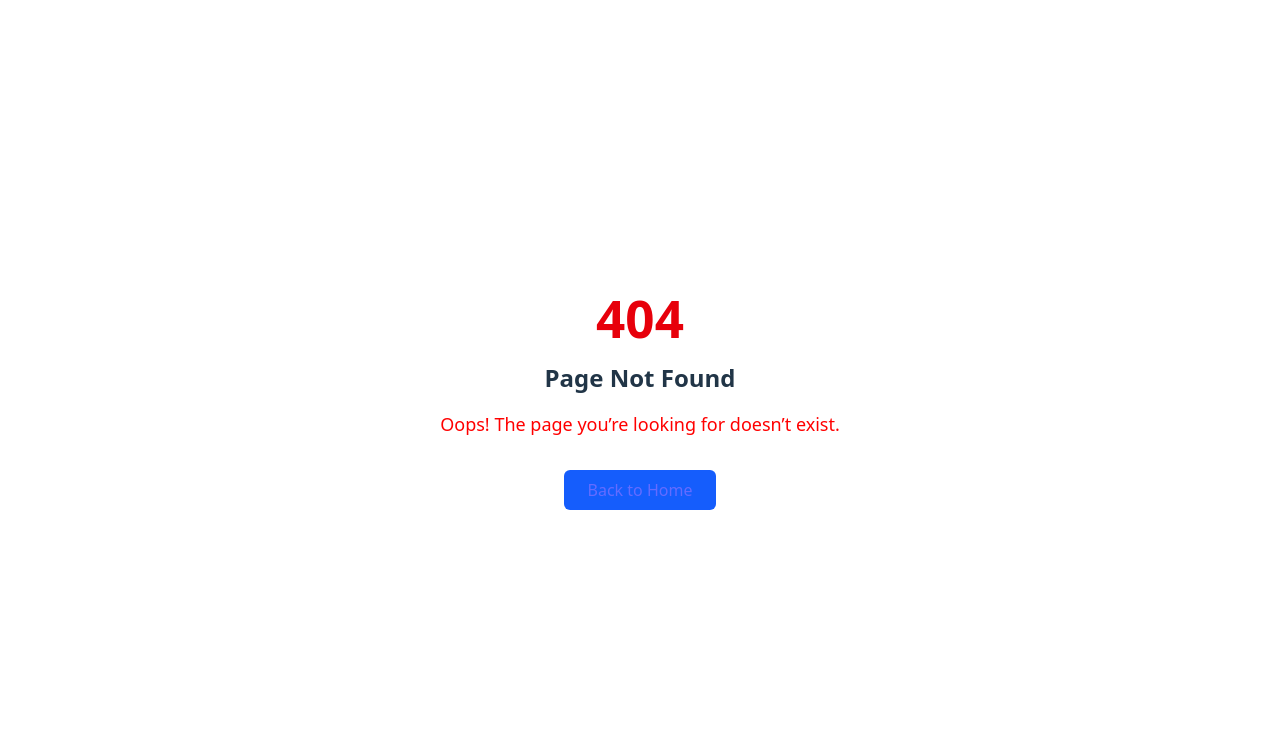
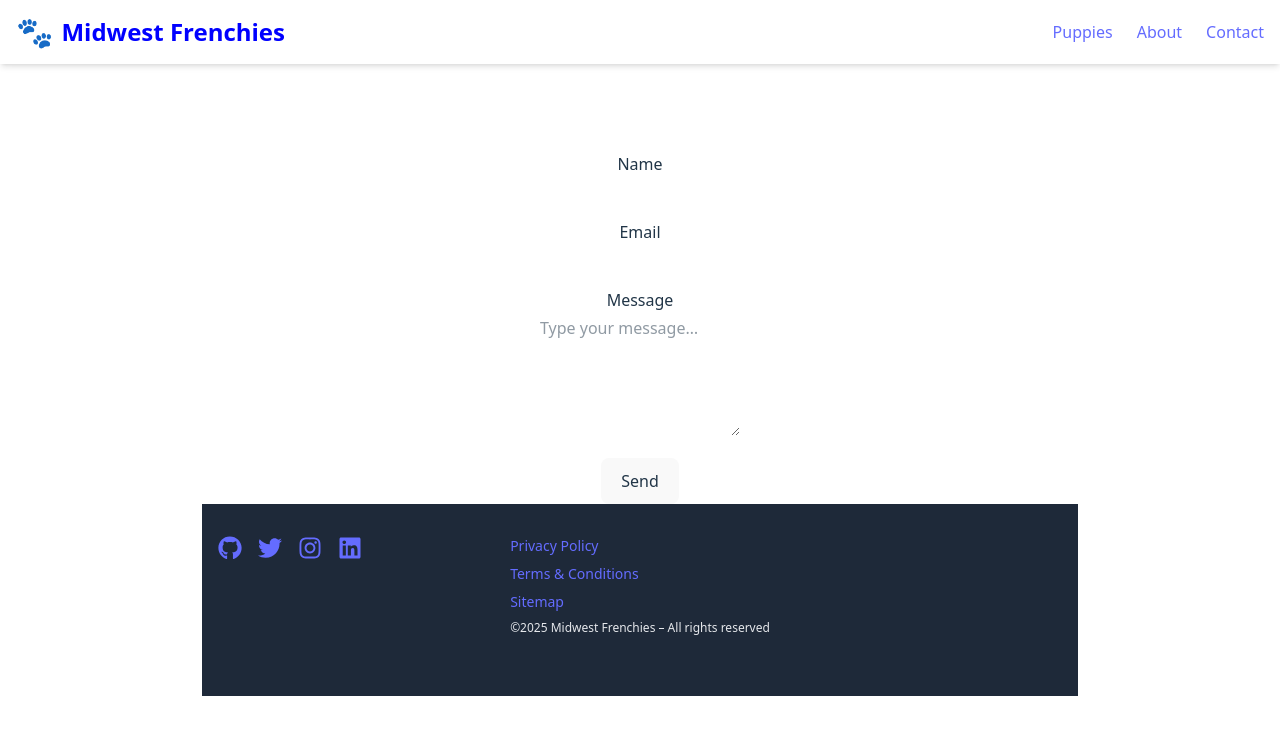
Before and after one commit to jerry-vrabel-development/midwest-frenchies, a React (Vite) app: page /midwest-frenchies/contact in a window 1280 px wide. Before the commit this address had no page. Shown: the top 734 px of the page. Built offline with nearby package versions, Linux system fonts and the light colour scheme; no server answers.

Commit message:
ContactForm development

```diff
--- a/package.json
+++ b/package.json
@@ -12,6 +12,7 @@
   "homepage": "https://jerry-vrabel-development.github.io/midwest-frenchies/",
   "dependencies": {
     "@tailwindcss/vite": "^4.1.11",
+    "emailjs-com": "^3.2.0",
     "react": "^19.1.1",
     "react-dom": "^19.1.1",
     "react-icons": "^5.5.0",
--- a/src/App.css
+++ b/src/App.css
@@ -11,3 +11,12 @@
 .text-brand-primary {
   color: #0000ff;
 }
+
+.contact-form .field {
+  margin-bottom: 1rem;
+}
+
+.contact-form label {
+  display: block;
+  margin-bottom: 0.25rem;
+}
--- a/src/App.tsx
+++ b/src/App.tsx
@@ -5,16 +5,18 @@ import HomePage from './pages/HomePage';
 import NotFound from './pages/NotFound';
 import AboutBreeder from './pages/AboutBreeder';
 import { PuppiesGrid } from './components/PuppiesGrid';
+import ContactPage from './pages/ContactPage';
 
 
 export default function App() {
   return (
-    <BrowserRouter basename="/midwest-frenchies">
+    <BrowserRouter basename="/midwest-frenchies/">
       <Routes>
         <Route path="/" element={<Layout />}>
           <Route index element={<HomePage />} />
           <Route path="about-breeder" element={<AboutBreeder />} />
           <Route path="puppies" element={<PuppiesGrid />} />
+          <Route path="contact" element={<ContactPage />} />
         </Route>
         <Route path="*" element={<NotFound />} />
       </Routes>
--- /dev/null
+++ b/src/components/ContactForm.tsx
@@ -0,0 +1,112 @@
+import { useState } from 'react';
+import emailjs from 'emailjs-com';
+
+type FormValues = {
+  name: string;
+  email: string;
+  message: string;
+};
+
+const SERVICE_ID = import.meta.env.VITE_EMAILJS_SERVICE_ID!;
+const TEMPLATE_ID = import.meta.env.VITE_EMAILJS_TEMPLATE_ID!;
+const PUBLIC_KEY = import.meta.env.VITE_EMAILJS_PUBLIC_KEY!;
+
+export const ContactForm = () => {
+  /* ---------- 1️⃣  State ---------- */
+  const [values, setValues] = useState<FormValues>({
+    name: '',
+    email: '',
+    message: '',
+  });
+
+  const [status, setStatus] = useState<
+    'idle' | 'loading' | 'success' | 'error'
+  >('idle');
+
+  /* ---------- 2️⃣  Handlers ---------- */
+  const handleChange = (
+    e: React.ChangeEvent<HTMLInputElement | HTMLTextAreaElement>
+  ) => {
+    const { name, value } = e.target;
+    setValues(prev => ({ ...prev, [name]: value } as FormValues));
+  };
+
+  const handleSubmit = async (e: React.FormEvent) => {
+    e.preventDefault();
+    setStatus('loading');
+
+    try {
+      await emailjs.send(SERVICE_ID, TEMPLATE_ID, {
+        from_name: values.name,
+        from_email: values.email,
+        message: values.message,
+      }, PUBLIC_KEY);
+      setStatus('success');
+    } catch (err) {
+      console.error('EmailJS error:', err);
+      setStatus('error');
+    }
+  };
+
+  /* ---------- 3️⃣  Render ---------- */
+  return (
+    <form onSubmit={handleSubmit} className="contact-form">
+      {/* -------------- Name -------------- */}
+      <div className="field">
+        <label htmlFor="name">Name</label>
+        <input
+          type="text"
+          id="name"
+          name="name"
+          value={values.name}
+          onChange={handleChange}
+          required
+          autoComplete="name"
+        />
+      </div>
+
+      {/* -------------- Email -------------- */}
+      <div className="field">
+        <label htmlFor="email">Email</label>
+        <input
+          type="email"
+          id="email"
+          name="email"
+          value={values.email}
+          onChange={handleChange}
+          required
+          autoComplete="email"
+        />
+      </div>
+
+      {/* -------------- Message -------------- */}
+      <div className="field">
+        <label htmlFor="message">Message</label>
+        <textarea
+          id="message"
+          name="message"
+          rows={5}
+          value={values.message}
+          onChange={handleChange}
+          required
+          placeholder="Type your message…"
+        />
+      </div>
+
+      {/* -------------- Button -------------- */}
+      <button type="submit" disabled={status === 'loading'}>
+        {status === 'loading' ? '…' : 'Send'}
+      </button>
+
+      {/* -------------- Status messages -------------- */}
+      {status === 'success' && (
+        <p style={{ color: 'green' }}>Thanks! Your message was sent.</p>
+      )}
+      {status === 'error' && (
+        <p style={{ color: 'red' }}>
+          Oops! Something went wrong. Please try again later.
+        </p>
+      )}
+    </form>
+  );
+};
--- a/src/components/Footer.tsx
+++ b/src/components/Footer.tsx
@@ -57,21 +57,12 @@ export default function Footer() {
             Sitemap
           </Link>
           <span className="text-xs">
-            ©2025 DogSpot – All rights reserved
+            ©2025 Midwest Frenchies – All rights reserved
           </span>
         </div>
 
         {/* 3️⃣ Small map (Google Maps embed) */}
         <div className="w-full h-32 sm:h-32">
-          <iframe
-            title="DogSpot office location"
-            src="https://www.google.com/maps/embed?pb=!1m18!1m12!1m3!1d3151.8354345093684!2d-122.4194152846827!3d37.77492977975src=https://www.google.com/maps/embed?pb=!1m18!1m12!1m3!1d3151.8354345093684!2d-122.4194152846827!3d3777492977975993!2m3!1f0!2f0!3f0!3m2!1i1024!2i768!4f13.1!3m3!1m2!1s0x80858064b1b3d2d3%3A0xb9c0f0e5e9b9b7d0!2sSan%20Francisco%2C%293!2m3!1f0!2f0!3f0!3m2!1i1024!2i768!4f13.1!3m3!1m2!1s0x80858064b1b3d2d3%3A0xb9c0f0e5e9b9b7d0!2sSan%20Francisco%2C%20CA!5e0!3m2!1sen!2sus!4v1690000000000!5m2!1sen!2sus"
-            width="100%"
-            height="100%"
-            style={{ border: 0 }}
-            loading="lazy"
-            referrerPolicy="no-referrer-when-downgrade"
-          ></iframe>
         </div>
       </div>
     </footer>
--- /dev/null
+++ b/src/pages/ContactPage.tsx
@@ -0,0 +1,9 @@
+import { ContactForm } from "../components/ContactForm";
+
+export default function ContactPage() {
+  return (
+    <main>
+      <ContactForm />
+    </main>
+  );
+}
```
Also changed, not shown: src/env.d.ts (added, +9 -0 lines), 2 other files (tests, documents, lock files or other folders).
